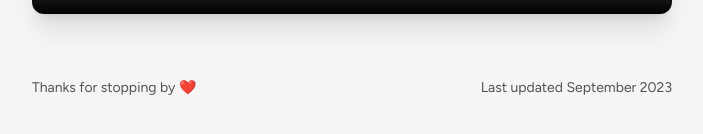
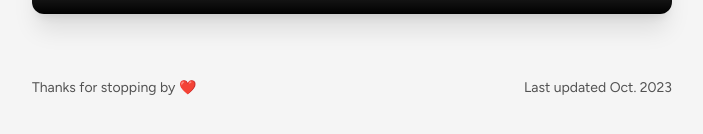
Before and after one commit to tommyxchow/tommychow.com, a Next.js app: page / in a window 1280 px wide. Shown: the part 1386-1520 px from the top of the page, without its empty margins (288-991 px from the left). Built offline with nearby package versions, Linux system fonts and the light colour scheme.

Commit message:
Update footer

```diff
--- a/src/components/Footer.tsx
+++ b/src/components/Footer.tsx
@@ -9,7 +9,7 @@ const Footer = () => {
         href={source}
         target='_blank'
       >
-        Last updated September 2023
+        Last updated Oct. 2023
       </a>
     </footer>
   );
```
